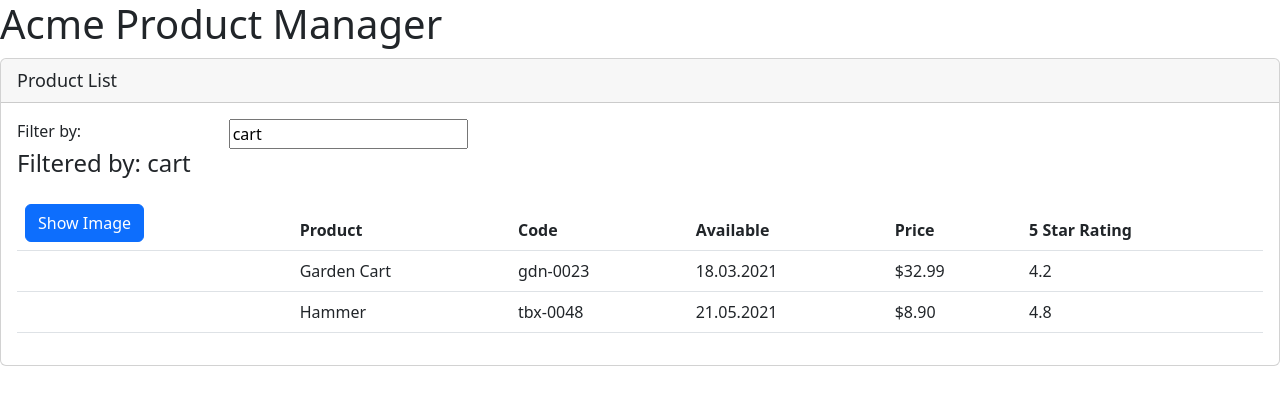
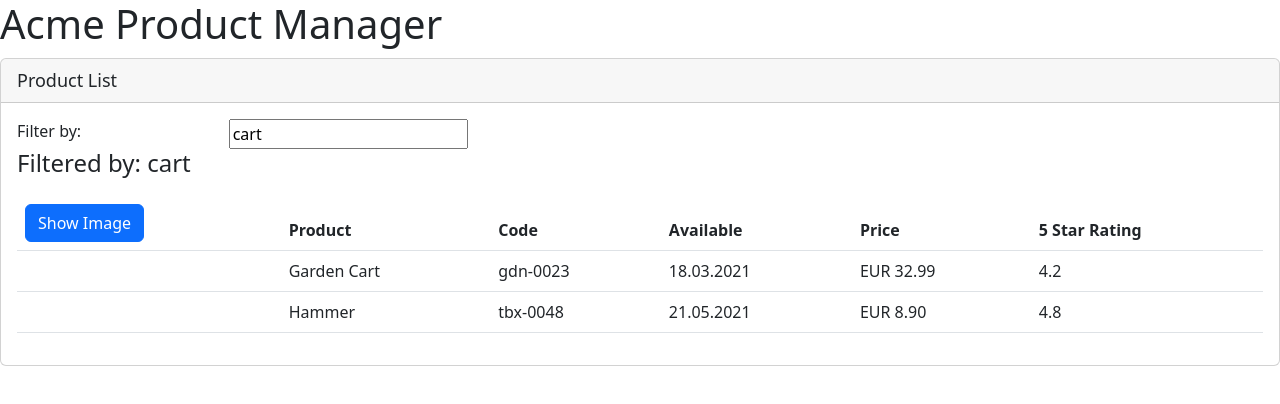
Before and after one commit to michalkoh/angular-getting-started, an Angular app: page / in a window 1280 px wide. Shown: the top 404 px of the page. Built offline with nearby package versions, Linux system fonts and the light colour scheme.

Commit message:
Currency formatting.

```diff
--- a/src/products/product-list.component.html
+++ b/src/products/product-list.component.html
@@ -42,7 +42,7 @@
                         <td>{{product.productName}}</td>
                         <td>{{product.productCode | lowercase}}</td>
                         <td>{{product.releaseDate}}</td>
-                        <td>{{product.price | currency | lowercase}}</td>
+                        <td>{{product.price | currency:'EUR ':'code':'1.2-2' | uppercase}}</td>
                         <td>{{product.starRating}}</td>
                     </tr>
                 </tbody>
```
